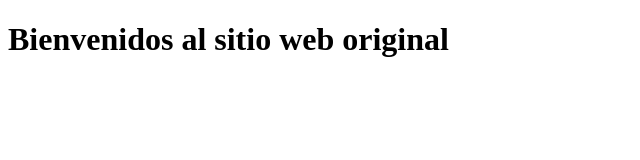
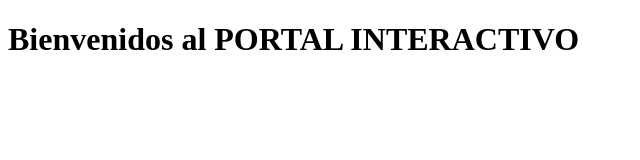
Before and after one commit to Villarman/practica-conflictos, a plain HTML site: page index.html in a window 1280 px wide. Shown: the whole page, without its empty margins (0-640 px from the left). Drawn offline with Linux system fonts and the light colour scheme.

Commit message:
style: actualiza el titulo en la rama feature

```diff
--- a/index.html
+++ b/index.html
@@ -7,7 +7,7 @@
 </head>
 
 <body>
-    <h1>Bienvenidos al sitio web original</h1>
+    <h1>Bienvenidos al PORTAL INTERACTIVO</h1>
 </body>
 
 </html>
```
